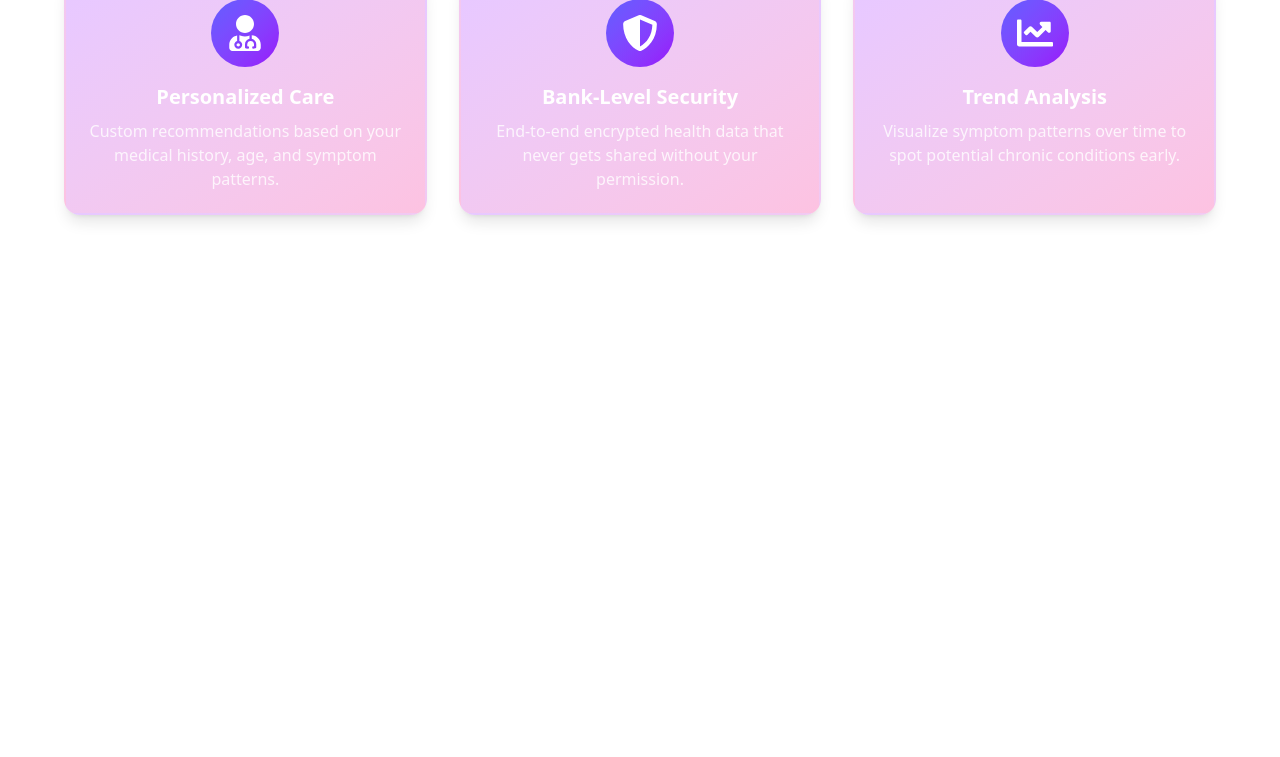
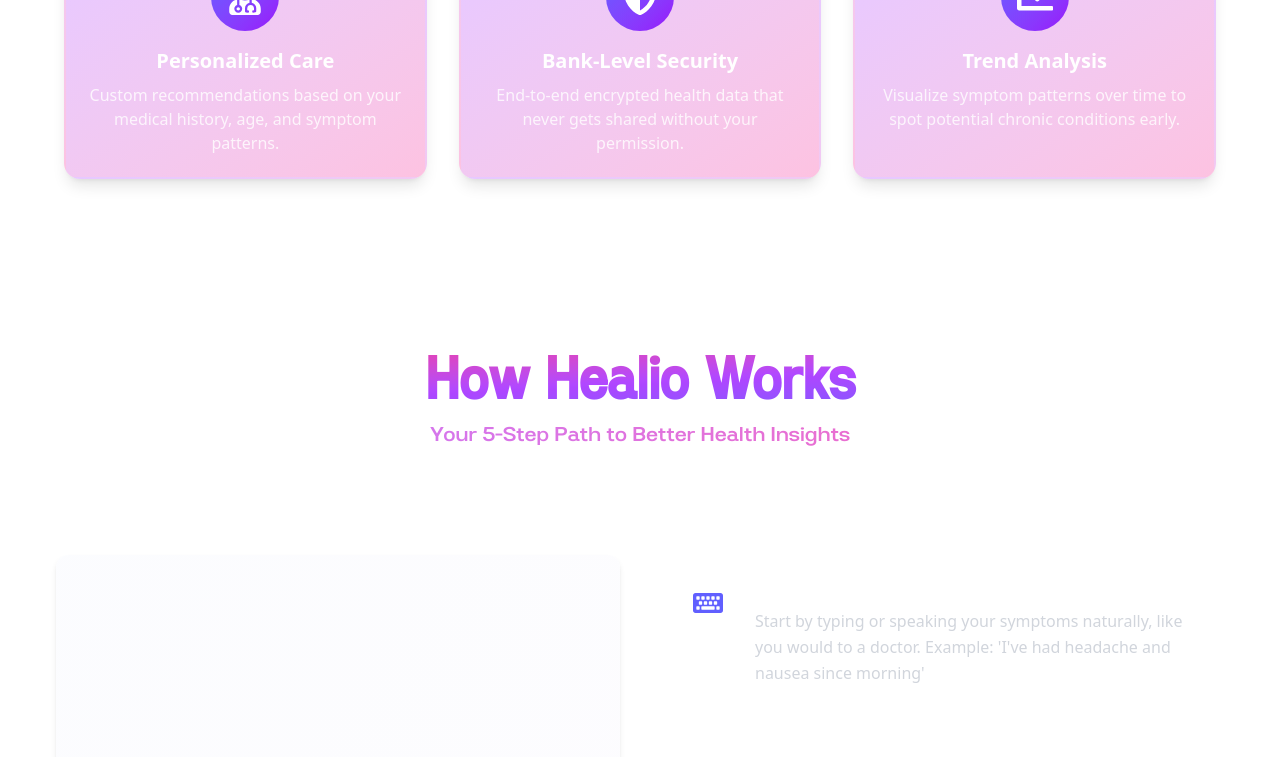
Before and after one commit to KC1064/MediBot, a React (Vite) app in the folder frontend/: page / in a window 1280 px wide. Shown: the part 2000-2757 px from the top of the page. Before the commit the page ends 2319 px from the top, so only its background shows below. Built offline with nearby package versions, Linux system fonts and the light colour scheme.

Commit message:
Completed the Guide Section

```diff
--- a/frontend/src/components/Features.jsx
+++ b/frontend/src/components/Features.jsx
@@ -107,14 +107,6 @@
         >
           Why Choose Healio?
         </motion.h2>
-        <motion.p
-          className="text-xl mt-2 font-[chopra-extended] bg-gradient-to-r from-purple-400 to-pink-400 text-transparent bg-clip-text"
-          initial={{ opacity: 0, y: 20 }}
-          whileInView={{ opacity: 1, y: 0 }}
-          transition={{ delay: 0.2, duration: 0.8 }}
-        >
-          Your Health, Simplified
-        </motion.p>
       </motion.div>
 
       <motion.div
--- /dev/null
+++ b/frontend/src/components/Guide.jsx
@@ -0,0 +1,141 @@
+import React from "react";
+import { motion } from "framer-motion";
+import {
+  FaKeyboard,
+  FaRobot,
+  FaQuestionCircle,
+  FaBrain,
+  FaClinicMedical,
+} from "react-icons/fa";
+
+const guideData = {
+  sectionTitle: "How Healio Works",
+  subtitle: "Your 5-Step Path to Better Health Insights",
+  steps: [
+    {
+      id: 1,
+      icon: <FaKeyboard />,
+      title: "Describe Your Symptoms",
+      description:
+        "Start by typing or speaking your symptoms naturally, like you would to a doctor. Example: 'I've had headache and nausea since morning'",
+      animation: "fadeIn",
+    },
+    {
+      id: 2,
+      icon: <FaRobot />,
+      title: "AI Symptom Analysis",
+      description:
+        "Our AI instantly analyzes 100+ factors from your description, comparing against medical databases",
+      animation: "slideUp",
+    },
+    {
+      id: 3,
+      icon: <FaQuestionCircle />,
+      title: "Smart Follow-Up Questions",
+      description:
+        "Healio asks clarifying questions to pinpoint causes: 'Is the pain throbbing or constant? Any fever?'",
+      animation: "slideUp",
+    },
+    {
+      id: 4,
+      icon: <FaBrain />,
+      title: "Instant Differential Diagnosis",
+      description:
+        "Receive ranked possible conditions based on likelihood, with confidence percentages for each",
+      animation: "fadeIn",
+    },
+    {
+      id: 5,
+      icon: <FaClinicMedical />,
+      title: "Personalized Action Plan",
+      description:
+        "Get clear next steps: home care instructions, OTC med suggestions, or urgent care recommendations",
+      animation: "zoomIn",
+    },
+  ],
+};
+
+const stepVariants = {
+  hidden: { opacity: 0, scale: 0.8 },
+  visible: { opacity: 1, scale: 1 },
+};
+
+const Guide = () => {
+  return (
+    <section className="py-24 bg-transparent">
+      <div className="container mx-auto px-4">
+        {/* Header */}
+        <motion.div
+          className="text-center mb-16"
+          initial={{ opacity: 0, y: 20 }}
+          whileInView={{ opacity: 1, y: 0 }}
+          transition={{ duration: 0.8 }}
+          viewport={{ once: true }}
+        >
+          <h2 className="text-3xl md:text-6xl font-bold font-[chopra] bg-gradient-to-br from-pink-500 via-purple-500 to-indigo-500 text-transparent bg-clip-text">
+            {guideData.sectionTitle}
+          </h2>
+          <p className="text-xl mt-2 font-[chopra-extended] bg-gradient-to-r from-purple-400 to-pink-400 text-transparent bg-clip-text">
+            {guideData.subtitle}
+          </p>
+        </motion.div>
+
+        {/* Layout */}
+        <div className="md:flex gap-10 rounded-3xl p-6 md:p-10">
+          {/* Left - Image */}
+          <motion.div
+            className="md:w-1/2 mb-10 md:mb-0 flex items-center justify-center rounded-xl overflow-hidden shadow-md bg-gradient-to-br from-indigo-100/10 to-purple-100/10 min-h-[500px]"
+            initial={{ opacity: 0, x: -30 }}
+            whileInView={{ opacity: 1, x: 0 }}
+            transition={{ duration: 0.8 }}
+            viewport={{ once: true }}
+          >
+            <div className="text-gray-400 font-semibold text-lg">
+              Image Placeholder (Replace me!)
+            </div>
+          </motion.div>
+
+          {/* Right - Steps */}
+          {/* Right - Steps */}
+          <motion.div
+            className="md:w-1/2 flex flex-col gap-4"
+            initial="hidden"
+            whileInView="visible"
+            viewport={{ once: true, amount: 0.2 }}
+            variants={{
+              hidden: {},
+              visible: {
+                transition: {
+                  staggerChildren: 0.2,
+                },
+              },
+            }}
+          >
+            {guideData.steps.map((step, index) => (
+              <motion.div
+                key={step.id}
+                className="flex items-start gap-5 bg-white/10 hover:bg-white/20 hover:shadow-lg transition-all duration-300 rounded-xl p-5 border border-white/10 min-h-[150px]"
+                variants={stepVariants}
+                whileHover={{ scale: 1.02 }}
+              >
+                <div className="flex-shrink-0 text-indigo-500 text-3xl p-3 bg-white/10 rounded-full">
+                  {step.icon}
+                </div>
+                <div className="flex flex-col justify-center">
+                  <h3 className="text-lg md:text-xl font-semibold text-white mb-1">
+                    {step.title}
+                  </h3>
+                  <p className="text-gray-300 text-sm md:text-base leading-relaxed">
+                    {step.description}
+                  </p>
+                </div>
+              </motion.div>
+            ))}
+          </motion.div>
+        </div>
+      </div>
+    </section>
+  );
+};
+
+export default Guide;
--- a/frontend/src/pages/Home.jsx
+++ b/frontend/src/pages/Home.jsx
@@ -7,6 +7,7 @@
 import { FaComments } from "react-icons/fa";
 import { HiOutlineLightBulb } from "react-icons/hi";
 import Features from "../components/Features";
+import Guide from "../components/Guide";
 
 const Home = () => {
   const controls = useAnimation();
@@ -24,10 +25,13 @@
   }, [controls, inView]);
 
   return (
-    <div className="min-h-screen w-full flex flex-col"> {/* Use flex-col for overall layout */}
+    <div className="min-h-screen w-full flex flex-col">
+      {" "}
+      {/* Use flex-col for overall layout */}
       <Navbar />
-
-      <div className="flex-grow"> {/* This will take up remaining vertical space */}
+      <div className="flex-grow">
+        {" "}
+        {/* This will take up remaining vertical space */}
         <motion.div
           className="text-white flex justify-center items-center gap-10 flex-col w-full h-[calc(100vh-200px)] text-center px-4 mt-10"
           initial={{ opacity: 0, y: 30 }}
@@ -50,9 +54,9 @@
             transition={{ delay: 0.6, duration: 0.6 }}
           >
             Worried about a headache, fever, or unexplained pain? Healio uses
-            advanced AI to analyze your symptoms through simple conversation. It's
-            fast, free, and designed to help you decide when to rest, visit a
-            doctor, or seek urgent care.
+            advanced AI to analyze your symptoms through simple conversation.
+            It's fast, free, and designed to help you decide when to rest, visit
+            a doctor, or seek urgent care.
           </motion.p>
 
           <motion.div
@@ -81,8 +85,9 @@
           </motion.div>
         </motion.div>
       </div>
-
-      <div className="w-full flex justify-center py-10"> {/* Added padding to push it down */}
+      <div className="w-full flex justify-center py-10">
+        {" "}
+        {/* Added padding to push it down */}
         <motion.img
           src="./img.png"
           alt=""
@@ -94,6 +99,7 @@
         />
       </div>
       <Features />
+      <Guide />
       <Footer />
     </div>
   );
```
